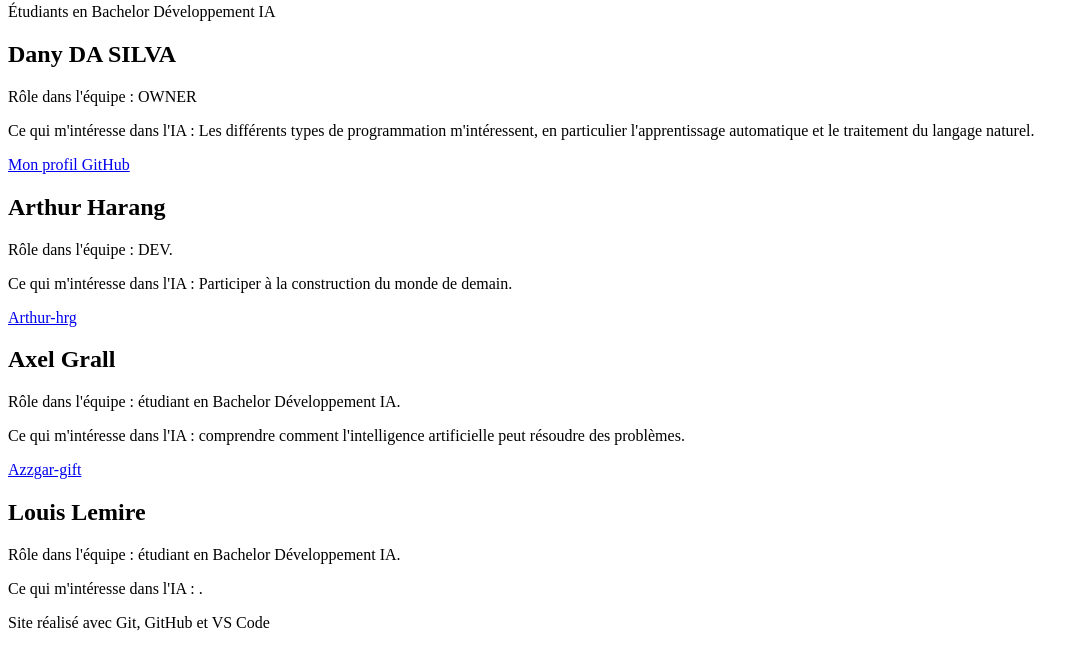
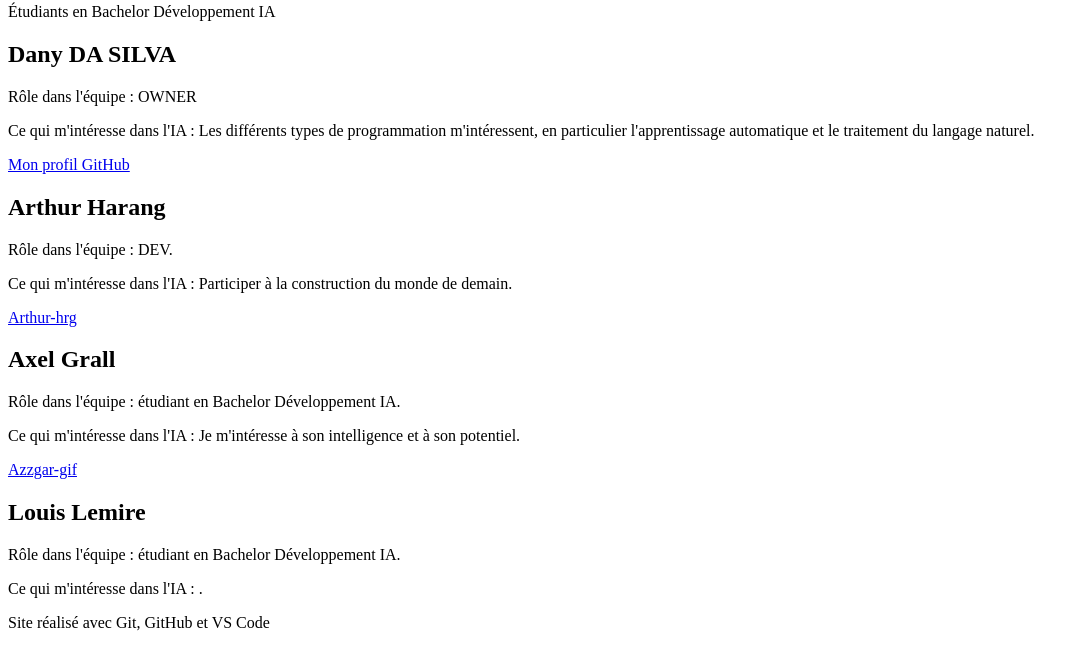
Before and after one commit to Site-Equipe/site-equipe, a plain HTML site: page index.html in a window 1280 px wide. Shown: the part 77-746 px from the top of the page, without its empty margins (0-1084 px from the left). Drawn offline with Linux system fonts and the light colour scheme.

Commit message:
Axel Section 3

```diff
--- a/index.html
+++ b/index.html
@@ -30,8 +30,8 @@
   <section class="membre">
   <h2>Axel Grall</h2>
   <p>Rôle dans l'équipe : étudiant en Bachelor Développement IA.</p>
-  <p>Ce qui m'intéresse dans l'IA : comprendre comment l'intelligence artificielle peut résoudre des problèmes.</p>
-  <a href="https://github.com/Azzgar-gift">Azzgar-gift</a>
+  <p>Ce qui m'intéresse dans l'IA : Je m'intéresse à son intelligence et à son potentiel.</p>
+  <a href="https://github.com/Azzgar-gif">Azzgar-gif</a>
 </section>
 
   <section class="membre">
```
